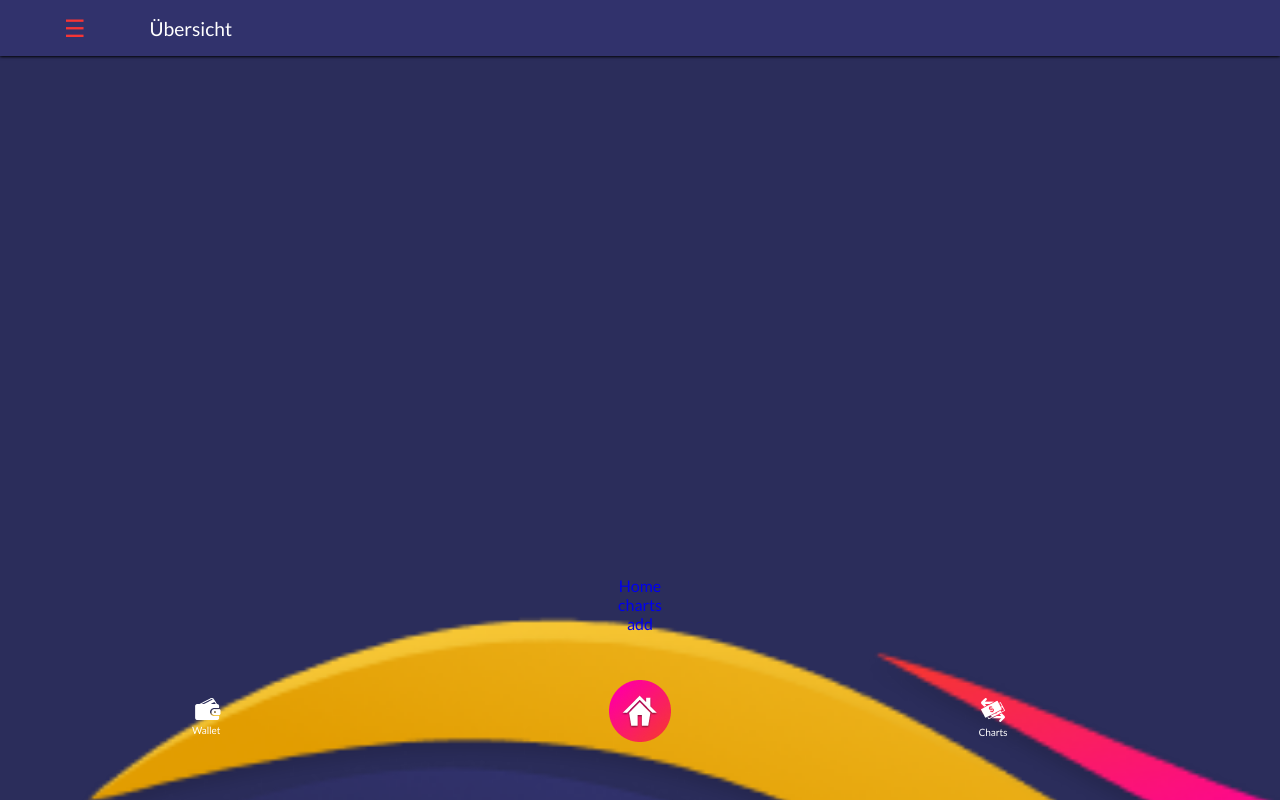
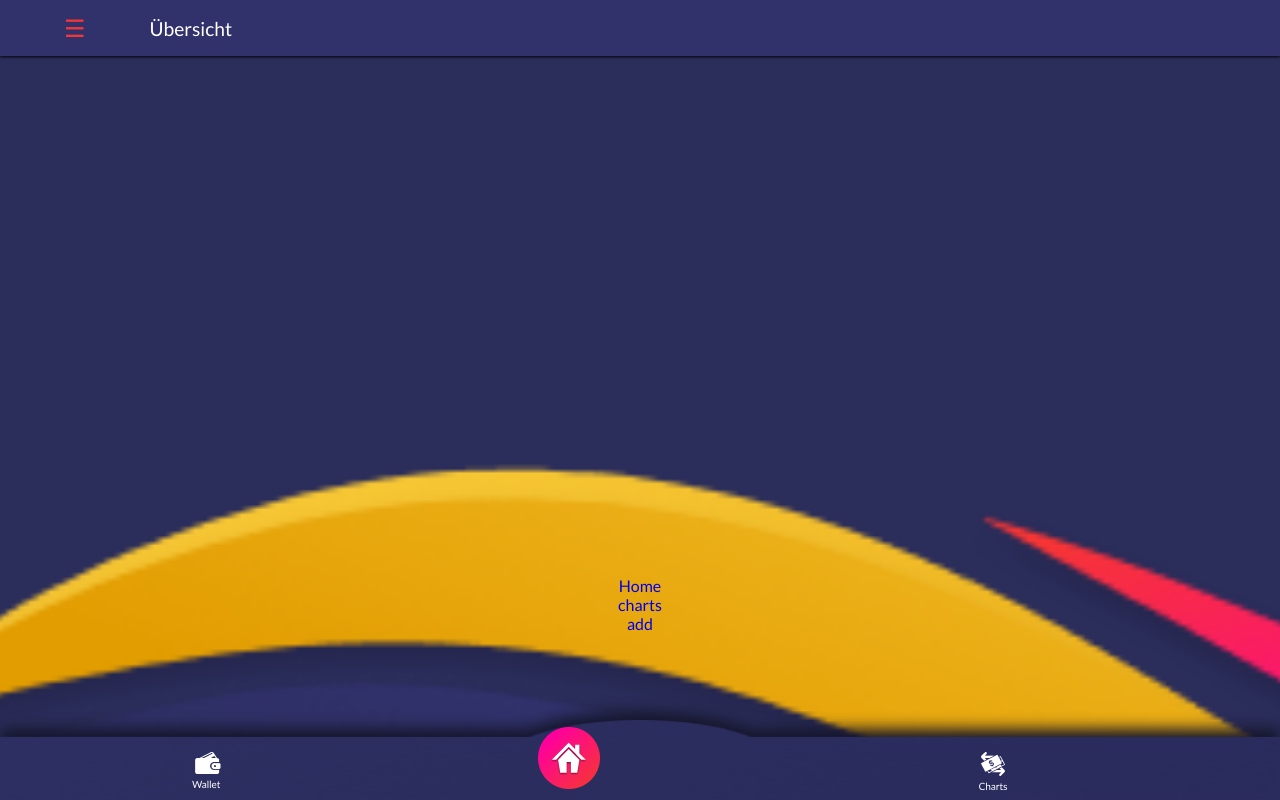
Before and after one commit to ellachoy/Expensee, a React (Create React App) app in the folder expensee/: page /home in a window 1280 px wide. Built offline with nearby package versions, Linux system fonts and the light colour scheme.

Commit message:
footer_bg

```diff
--- a/expensee/src/App.scss
+++ b/expensee/src/App.scss
@@ -18,7 +18,7 @@ body {
   background-image: url('./img/background.png');
   background-repeat: no-repeat;
   background-size: cover;
-  background-position: center 65vh;
+  background-position: center 55vh;
 }
 
 h1 {
@@ -29,20 +29,20 @@ h1 {
   padding: 15% 0 0 0;
 }
 
-nav{
-  ul{
-    list-style:none;
-    padding-top:45%;
-    li{
-      text-align:center;
-      a{
-        text-decoration:none;
+nav {
+  ul {
+    list-style: none;
+    padding-top: 45%;
+    li {
+      text-align: center;
+      a {
+        text-decoration: none;
 
-        div{
-          color:white;
+        div {
+          color: white;
           box-shadow: 0 0.1em 0.2em rgba(8, 8, 8, 0.911);
-          font-size:0.3em;
-          margin:0% 5% 5% 5%;
+          font-size: 0.3em;
+          margin: 0% 5% 5% 5%;
           padding: 4% 5%;
         }
       }
@@ -50,26 +50,24 @@ nav{
   }
 }
 
+// body{
+//   background-color:#2B2D5B;
+//   background-image:url('./img/background.png');
+//   background-repeat:no-repeat;
+//   background-size:contain;
+//   background-position:center 75vh;
+// }
 
+// h1{
+//   color:#FFFFFF;
+//   font-size:1em;
+//   text-align:center;
+//   font-weight:500;
+// }
 
-body{
-  background-color:#2B2D5B;
-  background-image:url('./img/background.png');
-  background-repeat:no-repeat;
-  background-size:contain;
-  background-position:center 75vh;
-}
-
-h1{
-  color:#FFFFFF;
-  font-size:1em;
-  text-align:center;
-  font-weight:500;
-}
-
-p{
-  color:white;
-  font-size:0.3em;
-  padding-left:15%;
-  padding-top:15%;
-}
+// p{
+//   color:white;
+//   font-size:0.3em;
+//   padding-left:15%;
+//   padding-top:15%;
+// }
--- a/expensee/src/components/Footer/Footer.js
+++ b/expensee/src/components/Footer/Footer.js
@@ -9,35 +9,8 @@ import homebtn from '../../img/home_button.png'
 import homebtnActive from '../../img/home_button_active.png'
 import chart from '../../img/charts.png'
 import chartActive from '../../img/chart_active.png'
+import backgroundNav from '../../img/background_nav.png'
 
-// const Footer = () => {
-//     return (
-
-//         <footer className="footer">
-//             <div className="footer-container">
-//                 <ul>
-//                     <li> <NavLink exact to="/Add">
-//                         <img src={wallet} className="wallet" alt="wallet" />
-//                         </NavLink>
-//                     </li>
-//                     <li> <NavLink exact to="/Home">
-//                          <img src={homebtn} className="homebtn" alt="home" />
-//                          </NavLink>
-//                     </li>
-//                     <li> <NavLink exact to="/Charts">
-//                          <img src={chart} className="charts" alt="" />
-//                          </NavLink>
-//                     </li>
-//                 </ul>
-//             </div>
-
-//             </footer>
-
-
-//     );
-// }
-
-// export default Footer;
 
 class Footer extends React.Component {
     constructor(props) {
@@ -63,10 +36,12 @@ class Footer extends React.Component {
         this.setState({addIsActive:false});
         this.setState({chartsIsActive:true});
     }
-
     render() {
         return (
             <footer className="footer">
+
+              <img src={backgroundNav} className="nav-Bg"  alt="bBg" />
+
             <div className="footer-container">
                 <ul>
                     <li> <NavLink exact to="/Add" onClick={this.add}>
@@ -90,63 +65,3 @@ class Footer extends React.Component {
 }
 
 export default Footer;
-// ==============================================================
-// export default Footer;
-
-// class Footer extends React.Component {
-//     constructor(props) {
-//         super(props);
-//         this.switchImage= this.switchImage.bind(this);
-//         this.state = {
-//             currentImage:0,
-//             images:[
-//                 {src: '../../img/charts.png'},
-//                 {src: '../../img/chart_active.png'},
-//                 {src: '../../img/home_button.png'},
-//                 {src: '../../img/home_button_active.png'},
-//                 {src: '../../img/wallet.png'},
-//                 {src: '../../img/wallet_active.png'}
-//             ]
-//          };
-//     }
-//     switchImage(){
-//         if(this.state.currentImage < this.state.images.length -1){
-//             this.setState({
-//                 currentImage: this.state.currentImage +1
-//             });
-//         } else{
-//             this.setState({
-//                 currentImage:0
-//             });
-//         }
-//         return this.currentImage;
-//     }
-//     componentDidMount(){
-//         setInterval(this.switchImage,1000);
-//     }
-//     render() {
-//         return (
-//             <footer className="footer">
-//             <div className="footer-container">
-//                 <ul>
-//                     <li> <NavLink exact to="/Add">
-//                         <img src={this.state.images[this.state.currentImage]} className="wallet" alt="wallet" />
-//                         </NavLink>
-//                     </li>
-//                     <li> <NavLink exact to="/Home">
-//                          <img src={this.state.images[this.state.currentImage]}  className="homebtn" alt="home" />
-//                          </NavLink>
-//                     </li>
-//                     <li> <NavLink exact to="/Charts">
-//                          <img src={this.state.images[this.state.currentImage]}  className="charts" alt="" />
-//                          </NavLink>
-//                     </li>
-//                 </ul>
-//             </div>
-
-//             </footer>
-//          );
-//     }
-// }
-
-// export default Footer;
--- a/expensee/src/components/Footer/Footer.scss
+++ b/expensee/src/components/Footer/Footer.scss
@@ -2,9 +2,16 @@
   position: absolute;
   bottom: 0;
   position: fixed;
-  height: 15vh;
+  height: 7vh;
   width: 100%;
-  background: url('./background_nav.png') center cover no-repeat;
+
+  .nav-Bg {
+    position: absolute;
+    bottom: 0;
+    width: 100%;
+    height: 10vh;
+    filter: drop-shadow(0 -2mm 2mm #141529);
+  }
 
   .footer-container {
     ul {
@@ -20,10 +27,10 @@
           width: 30px;
         }
       }
-      .home {
+      .homebtn {
         position: absolute;
-        top: 15%;
-        left: 43%;
+        top: -30%;
+        left: 42%;
       }
       .charts {
         position: absolute;
```
